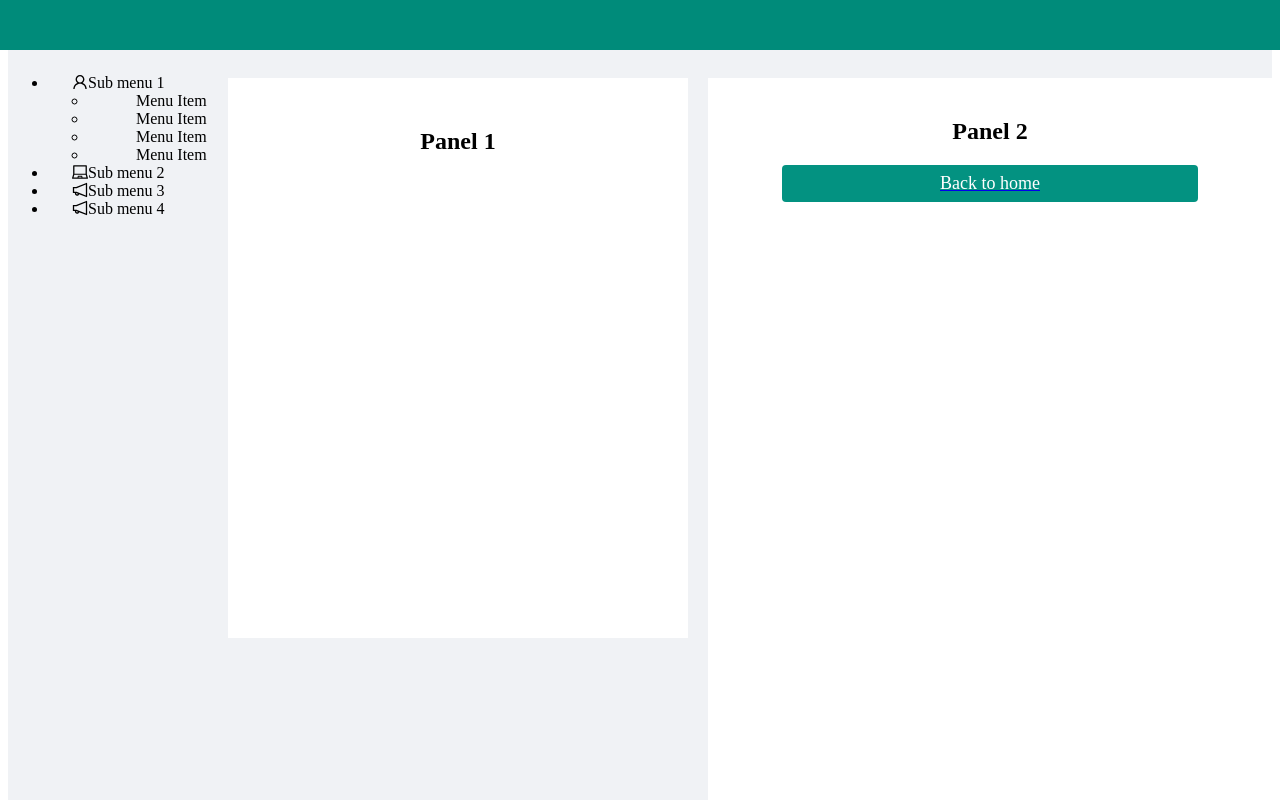
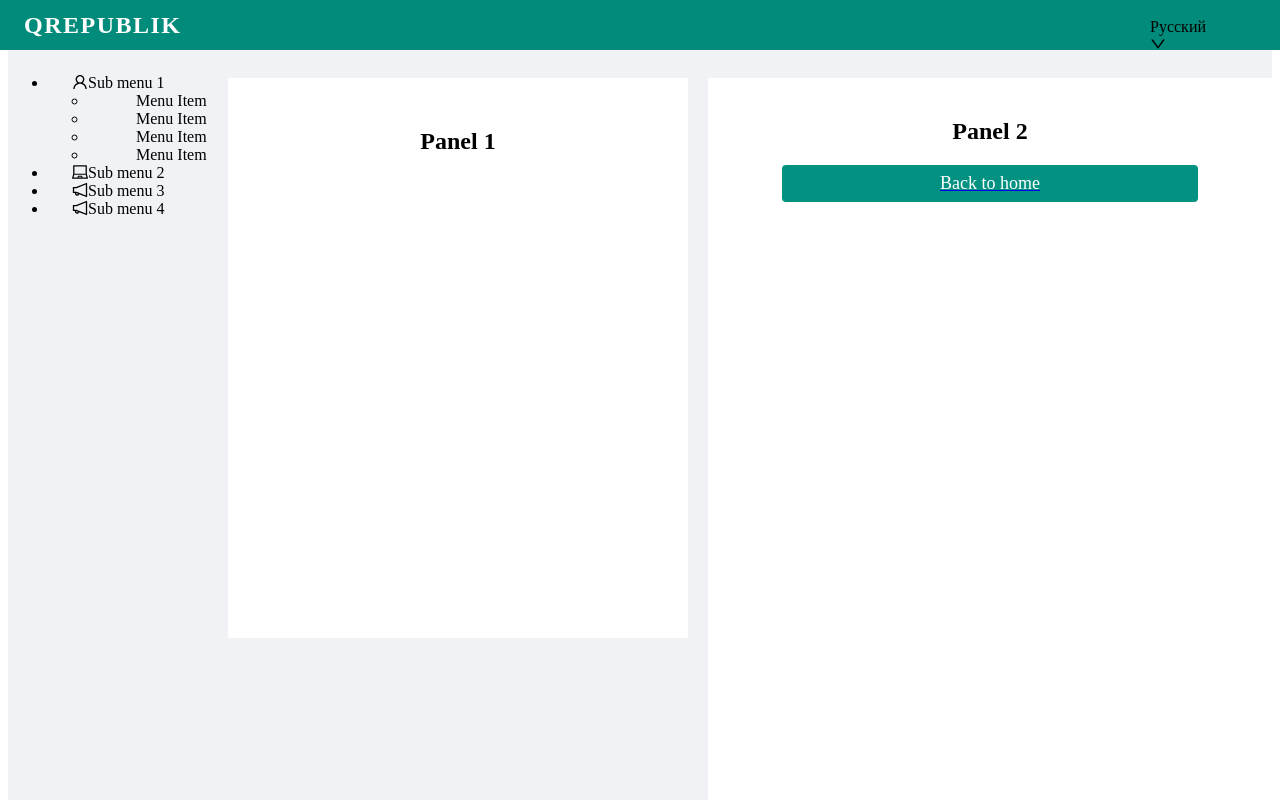
Before and after one commit to rasul-surname/app-authorization, a Next.js app: page /feature/home in a window 1280 px wide. Shown: the top 800 px of the page. Built offline with nearby package versions, Linux system fonts and the light colour scheme.

Commit message:
Добавил селектор выбора языка

```diff
--- a/client/components/ui/Header/Header.jsx
+++ b/client/components/ui/Header/Header.jsx
@@ -1,10 +1,12 @@
 import React from "react";
 import classes from './Header.module.css';
+import Selector from "../Selector/Selector";
 
-const Header = () => {
+const Header = (props) => {
     return (
         <div className={classes.header}>
-
+            <h2 className={classes.header__title}>QREPUBLIK</h2>
+            <Selector state={props.store.getState().languages}/>
         </div>
     )
 }
--- a/client/components/ui/Header/Header.module.css
+++ b/client/components/ui/Header/Header.module.css
@@ -3,7 +3,16 @@
     top: 0;
     left: 0;
     width: 100%;
-    z-index: 100000;
     height: 50px;
+    display: flex;
+    justify-content: space-between;
+    align-items: center;
+    padding: 0px 20px;
     background-color: #008B7A;
 }
+.header__title {
+    color: #ffffff;
+    font-weight: bold;
+    letter-spacing: 1.5px;
+    margin: 0px 4px;
+}
--- /dev/null
+++ b/client/components/ui/Selector/Selector.jsx
@@ -0,0 +1,23 @@
+import React from "react";
+import {Select} from 'antd';
+
+const {Option} = Select;
+
+const Selector = (props) => {
+    let langObject = props.state;
+
+    let langArr = [];
+    for (let key in langObject) langArr.push({key: key, lang: langObject[key]});
+
+    return (
+        <Select defaultValue={langArr[0].key} style={{width: 150}}>
+            {langArr.map(elem => {
+                return (
+                    <Option value={elem.key}>{elem.lang}</Option>
+                )
+            })}
+        </Select>
+    );
+}
+
+export default Selector;
--- /dev/null
+++ b/client/redux/lang-reducer.js
@@ -0,0 +1,16 @@
+let initialState = {
+    ru: 'Русский',
+    en: 'Английский',
+    de: 'Deutsch',
+    es: 'Español',
+    it: 'Italiano',
+}
+
+const langReducer = (state = initialState, action) => {
+    switch(action.type) {
+        default:
+            return state;
+    }
+}
+
+export default langReducer;
--- a/client/redux/redux-store.js
+++ b/client/redux/redux-store.js
@@ -1,8 +1,10 @@
 import formReducer from "./form-reducer";
+import langReducer from "./lang-reducer";
 import {combineReducers, createStore} from "redux";
 
 let reducers = combineReducers({
     formPage: formReducer,
+    languages: langReducer,
 })
 
 let store = createStore(reducers);
--- a/pages/feature/home/index.js
+++ b/pages/feature/home/index.js
@@ -6,25 +6,26 @@ import Panel2 from "../../../client/components/ui/Panel2/Panel2";
 import Panel1 from "../../../client/components/ui/Panel1/Panel1";
 
 import classes from './Home.module.css';
-
+import store from "../../../client/redux/redux-store";
+import {Provider} from "react-redux";
 
 export default function FirstPost() {
     return (
-        <>
-            <Header />
+        <Provider store={store}>
+            <Header store={store}/>
             <div className={classes.content}>
                 <div className={classes.contentFixed}>
                     <div className={classes.sidebar}>
-                        <SideBar />
+                        <SideBar/>
                     </div>
                     <div className={classes.panel1}>
-                        <Panel1 />
+                        <Panel1/>
                     </div>
                 </div>
                 <div className={classes.panel2}>
-                    <Panel2 />
+                    <Panel2/>
                 </div>
             </div>
-        </>
+        </Provider>
     )
 }
```
Also changed, not shown: pages/index.js (+4 -3 lines).
